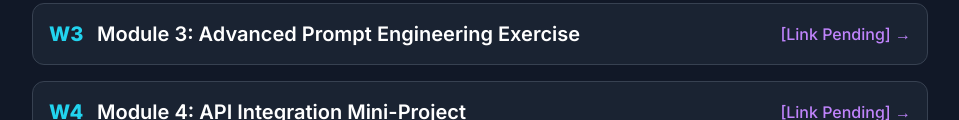
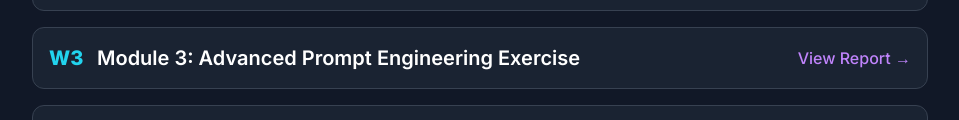
Before and after one commit to kalindblade-wq/graph-ai-portfolio, a plain HTML site: page index.html in a window 1280 px wide. Shown: the part 3928-4048 px from the top of the page, without its empty margins (160-1119 px from the left). Drawn offline with nearby package versions, Linux system fonts and the light colour scheme.

Commit message:
Update index.html

````diff
--- a/index.html
+++ b/index.html
@@ -1,3 +1,4 @@
+```html
 <!DOCTYPE html>
 <html lang="en">
 <head>
@@ -89,11 +90,9 @@
     </header>
 
     <main>
-        <!-- Hero Section - Increased Padding and Avatar Size -->
+        <!-- Hero Section -->
         <section class="ai-gradient-bg min-h-[90vh] flex items-center justify-center p-8 sm:p-16">
             <div class="text-center max-w-5xl space-y-8">
-
-                <!-- Circular Avatar Image - Slightly larger and bolder ring -->
                 <div class="mb-10">
                     <img
                         src="https://github.com/kalindblade-wq/graph-ai-portfolio/blob/main/Kim%20brown%20jacket_head.JPG?raw=true"
@@ -118,7 +117,7 @@
             </div>
         </section>
 
-        <!-- About Me Section - Now a floating card -->
+        <!-- About Me Section -->
         <section id="about-me" class="py-20 sm:py-28 px-4 bg-gray-900">
             <div class="max-w-6xl mx-auto space-y-16">
                 <h2 class="text-5xl font-extrabold text-center ai-gradient-text tracking-wide">
@@ -127,7 +126,6 @@
 
                 <div class="rounded-3xl p-6 sm:p-12 glow-card-shadow transition duration-500 hover:glow-hover">
                     <div class="grid lg:grid-cols-3 gap-10">
-                        <!-- Summary -->
                         <div class="lg:col-span-2 space-y-6">
                             <p class="text-xl text-gray-300 leading-relaxed">
                                 As a <span class="font-bold">Global Health Leader</span> with over 25 years of experience, my career has centered on developing evidence to inform health policies and program implementation across Africa, Asia, and the Americas. I specialize in leading multi-country disease elimination, operational research initiatives, and strengthening institutional capacity for surveillance.
@@ -140,7 +138,6 @@
                             </a>
                         </div>
 
-                        <!-- Education -->
                         <div class="lg:col-span-1 space-y-6 lg:border-l-2 border-purple-500/50 lg:pl-8">
                             <h3 class="text-3xl font-bold text-cyan-400">Key Credentials</h3>
 
@@ -164,14 +161,13 @@
             </div>
         </section>
 
-        <!-- The Course Section - Staggered/Flow Module Layout -->
+        <!-- The Course Section -->
         <section id="the-course" class="py-20 sm:py-28 px-4 bg-gray-900 border-t border-gray-800">
             <div class="max-w-6xl mx-auto space-y-16">
                 <h2 class="text-5xl font-extrabold text-center ai-gradient-text tracking-wide">
                     The AI Curriculum
                 </h2>
 
-                <!-- Main Course Summary Card -->
                 <div class="rounded-3xl p-6 sm:p-10 glow-card-shadow mx-auto max-w-4xl space-y-6">
                     <h3 class="text-3xl font-bold text-purple-400">
                         Generative AI for Work & Research: No-Code AI Tools for Task Automation
@@ -183,52 +179,43 @@
 
                 <h4 class="text-3xl font-semibold text-white text-center pt-8 border-t border-gray-700">Key Focus Areas (Modules)</h4>
 
-                <!-- Modules Grid - Modified for better visual flow -->
                 <div class="grid md:grid-cols-2 lg:grid-cols-3 gap-8">
-
-                    <!-- Module 1 -->
                     <div class="p-6 bg-gray-800/70 rounded-xl space-y-3 glow-card-shadow glow-hover">
                         <span class="text-xl font-extrabold text-cyan-400 block mb-2">M1</span>
                         <p class="text-xl font-bold text-white">Content Generation & Documents</p>
                         <p class="text-sm text-gray-400">Generating structured documents (Markdown, LaTeX), building simple research websites with LLMs, and designing clear presentations/posters.</p>
                     </div>
 
-                    <!-- Module 2 -->
                     <div class="p-6 bg-gray-800/70 rounded-xl space-y-3 glow-card-shadow glow-hover lg:mt-12">
                         <span class="text-xl font-extrabold text-cyan-400 block mb-2">M2</span>
                         <p class="text-xl font-bold text-white">AI-Automated Data Analysis</p>
                         <p class="text-sm text-gray-400">Automating data cleaning, running statistical analyses, and visualizing results to amplify research efficiency.</p>
                     </div>
 
-                    <!-- Module 3 (Added Placeholder) -->
                     <div class="p-6 bg-gray-800/70 rounded-xl space-y-3 glow-card-shadow glow-hover">
                         <span class="text-xl font-extrabold text-cyan-400 block mb-2">M3</span>
                         <p class="text-xl font-bold text-white">Advanced Prompt Engineering</p>
                         <p class="text-sm text-gray-400">Techniques for maximizing LLM output quality, control, and reliability for complex scientific tasks.</p>
                     </div>
 
-                    <!-- Module 4 (Added Placeholder) -->
                     <div class="p-6 bg-gray-800/70 rounded-xl space-y-3 glow-card-shadow glow-hover lg:mt-12">
                         <span class="text-xl font-extrabold text-cyan-400 block mb-2">M4</span>
                         <p class="text-xl font-bold text-white">API Integration Mini-Project</p>
                         <p class="text-sm text-gray-400">Integrating external services and custom code with LLMs via APIs to create powerful hybrid tools.</p>
                     </div>
 
-                    <!-- Module 5 -->
                     <div class="p-6 bg-gray-800/70 rounded-xl space-y-3 glow-card-shadow glow-hover">
                         <span class="text-xl font-extrabold text-cyan-400 block mb-2">M5</span>
                         <p class="text-xl font-bold text-white">AI Automation & Agents</p>
                         <p class="text-sm text-gray-400">Building AI agents for complex automation flows, workflow orchestration, and browser control for web-based tasks.</p>
                     </div>
 
-                    <!-- Module 6 -->
                     <div class="p-6 bg-gray-800/70 rounded-xl space-y-3 glow-card-shadow glow-hover lg:mt-12">
                         <span class="text-xl font-extrabold text-cyan-400 block mb-2">M6</span>
                         <p class="text-xl font-bold text-white">GenAI for Communication & Outreach</p>
                         <p class="text-sm text-gray-400">Creating AI-generated research summaries, scientific figures, and video abstracts for effective research dissemination.</p>
                     </div>
 
-                    <!-- Module 7 (Spans 2 columns) -->
                     <div class="md:col-span-2 lg:col-span-3 p-6 bg-gray-800/70 rounded-xl space-y-3 glow-card-shadow glow-hover">
                         <span class="text-xl font-extrabold text-cyan-400 block mb-2">M7-8</span>
                         <p class="text-xl font-bold text-white">Capstone Project & Final Showcase</p>
@@ -249,9 +236,7 @@
                     Below is the list of weekly assignments and projects. Links will be updated here as each submission is completed and reviewed.
                 </p>
 
-                <!-- List of Submissions - Updated hover effects and color accent -->
                 <div class="space-y-4">
-
                     <div class="flex items-center justify-between bg-gray-800/70 p-4 rounded-xl border border-gray-700 glow-hover transition duration-300">
                         <span class="text-xl font-semibold text-white flex items-center">
                             <span class="text-cyan-400 mr-4 font-extrabold w-8 text-center">W1</span>
@@ -262,7 +247,6 @@
                         </a>
                     </div>
 
-                    <!-- UPDATED: Workshop 2 project card with description and link -->
                     <div class="bg-gray-800/70 p-5 rounded-xl border border-gray-700 glow-hover transition duration-300">
                         <div class="flex items-center justify-between">
                             <span class="text-xl font-semibold text-white flex items-center">
@@ -278,15 +262,17 @@
                         </p>
                     </div>
 
+                    <!-- UPDATED W3 CARD -->
                     <div class="flex items-center justify-between bg-gray-800/70 p-4 rounded-xl border border-gray-700 glow-hover transition duration-300">
                         <span class="text-xl font-semibold text-white flex items-center">
                             <span class="text-cyan-400 mr-4 font-extrabold w-8 text-center">W3</span>
                             Module 3: Advanced Prompt Engineering Exercise
                         </span>
-                        <a href="#" class="text-purple-400 hover:text-pink-400 transition duration-300 font-medium">
-                            [Link Pending] &rarr;
+                        <a href="https://github.com/kalindblade-wq/graph-ai-portfolio/blob/main/Report%20Week%203%20Lindblade.pdf?raw=true" target="_blank" rel="noopener noreferrer" class="text-purple-400 hover:text-pink-400 transition duration-300 font-medium">
+                            View Report &rarr;
                         </a>
                     </div>
+                    <!-- END UPDATED W3 CARD -->
 
                     <div class="flex items-center justify-between bg-gray-800/70 p-4 rounded-xl border border-gray-700 glow-hover transition duration-300">
                         <span class="text-xl font-semibold text-white flex items-center">
@@ -343,10 +329,10 @@
         </section>
     </main>
 
-    <!-- Footer -->
     <footer class="bg-[#170d37] p-6 text-center text-sm border-t border-gray-700">
         <p class="text-white/80">&copy; 2025 Kim A. Lindblade. Generative AI Portfolio Showcase. All Rights Reserved.</p>
     </footer>
 
 </body>
 </html>
+```
````
